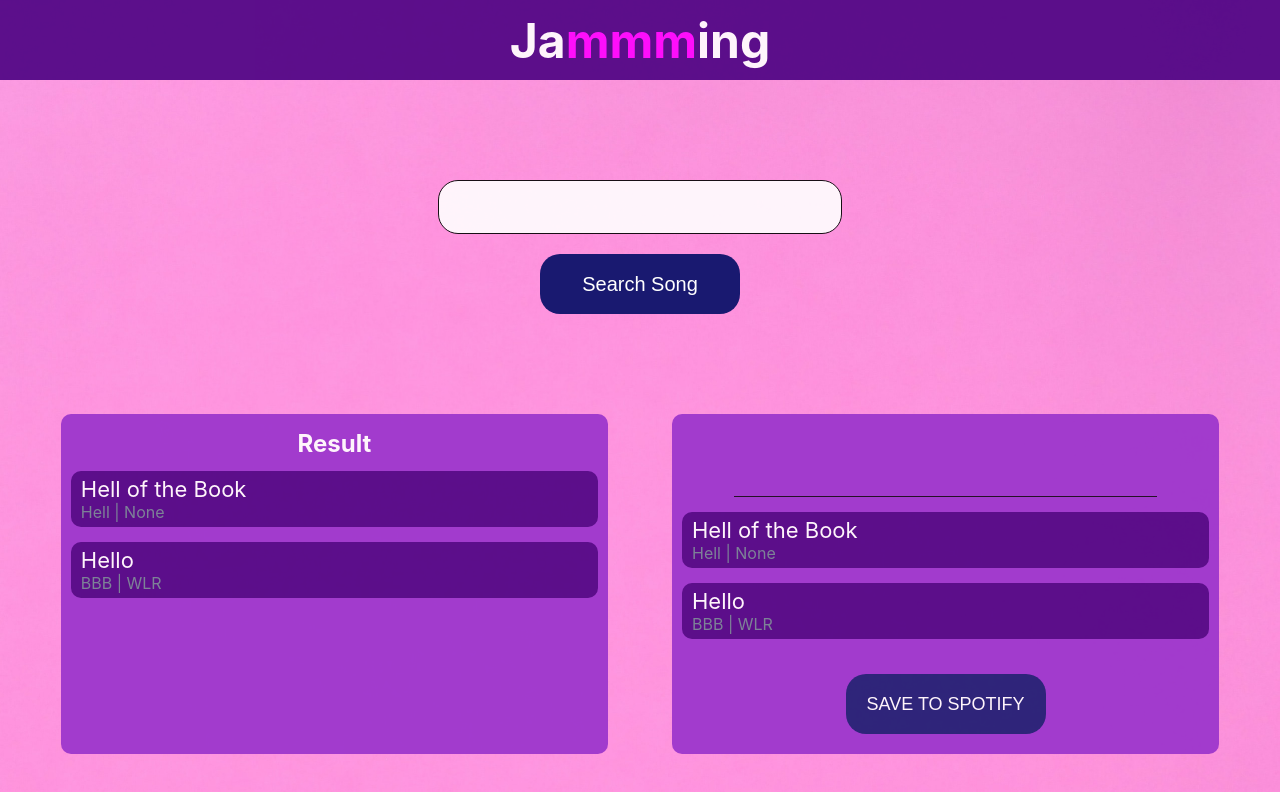
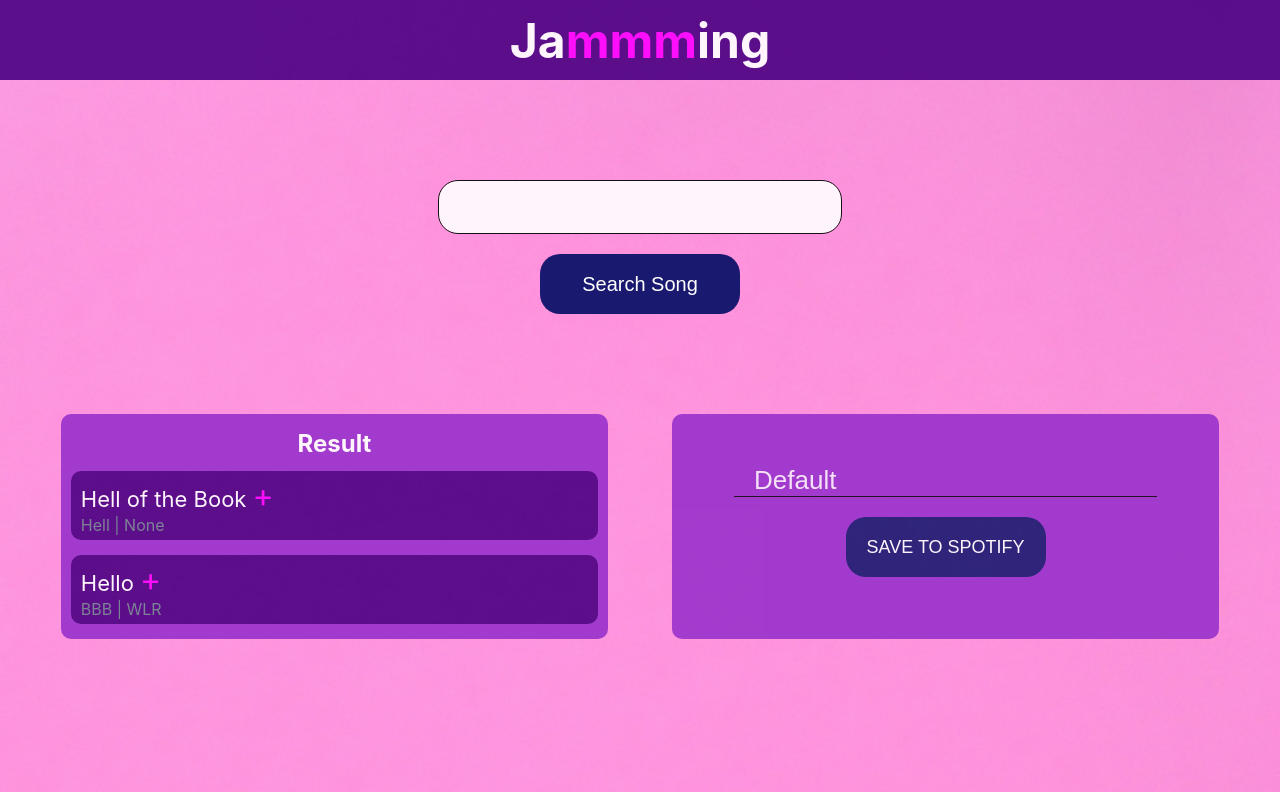
Before and after one commit to TagKir/jammming, a React (Create React App) app: page / in a window 1280 px wide. Shown: the top 792 px of the page. Built offline with nearby package versions, Linux system fonts and the light colour scheme.

Commit message:
changed 9 files

```diff
--- a/src/components/app/App.css
+++ b/src/components/app/App.css
@@ -29,6 +29,21 @@ span {
   color: fuchsia;
 }
 
+.SearchBar {
+  text-align: center;
+}
+
+input {
+  padding-left: 20px;
+  font-size: 32px;
+  margin-top: 100px;
+  width: 380px;
+  height: 50px;
+  border-radius: 20px;
+  border: 1px solid black;
+  opacity: 0.9;
+}
+
 button {
   margin-top: 20px;
   margin-bottom: 100px;
--- a/src/components/app/App.js
+++ b/src/components/app/App.js
@@ -1,10 +1,11 @@
 import "./App.css";
 import React, { useState } from "react";
-import SearchBar from "../search_bar/SearchBar.js";
-import SearchResults from "../search_results/SearchResults.js";
 import Tracklist from "../tracklist/Tracklist.js";
 
 function App() {
+  const client_id = "42774e0a12cd44d189d0dcbc18318dc2"; // Замените на ваш Client ID
+  const client_secret = "c5247a3ecd044f8dbd75fb84bb261b3f"; // Замените на ваш Client Secret
+
   return (
     <div className="App">
       <header>
@@ -12,10 +13,12 @@ function App() {
           Ja<span>mmm</span>ing
         </h1>
       </header>
-
-      <SearchBar />
-      <SearchResults />
-
+      <div className="SearchBar">
+        <form>
+          <input type="text" />
+        </form>
+      </div>
+      <button className="search_song">Search Song</button>
       <Tracklist />
     </div>
   );
--- a/src/components/search_bar/SearchBar.css
+++ /dev/null
@@ -1,14 +0,0 @@
-.SearchBar {
-  text-align: center;
-}
-
-input {
-  padding-left: 20px;
-  font-size: 32px;
-  margin-top: 100px;
-  width: 380px;
-  height: 50px;
-  border-radius: 20px;
-  border: 1px solid black;
-  opacity: 0.9;
-}
--- a/src/components/search_bar/SearchBar.js
+++ /dev/null
@@ -1,12 +0,0 @@
-import React from "react";
-import "./SearchBar.css";
-
-export default function SearchBar() {
-  return (
-    <div className="SearchBar">
-      <form>
-        <input type="text" />
-      </form>
-    </div>
-  );
-}
--- a/src/components/search_results/SearchResults.js
+++ /dev/null
@@ -1,5 +0,0 @@
-import React from "react";
-
-export default function SearchResults() {
-  return <button className="search_song">Search Song</button>;
-}
--- a/src/components/send/SendButton.css
+++ b/src/components/send/SendButton.css
@@ -0,0 +1,8 @@
+.save {
+  font-size: 18px;
+  margin-bottom: 20px;
+}
+.save:active {
+  transition: background-color 25ms;
+  background-color: navy;
+}
--- a/src/components/send/SendButton.js
+++ b/src/components/send/SendButton.js
@@ -0,0 +1,6 @@
+import "./SendButton.css";
+import React from "react";
+
+export default function SendButton() {
+  return <button className="save">SAVE TO SPOTIFY</button>;
+}
--- a/src/components/tracklist/Tracklist.css
+++ b/src/components/tracklist/Tracklist.css
@@ -30,8 +30,8 @@ h2 {
   display: inline-block;
 }
 
-.tracks ul,
-.chosen ul {
+.tracks li,
+.chosen li {
   background-color: indigo;
   text-align: start;
   padding-left: 0;
@@ -39,6 +39,7 @@ h2 {
   border-radius: 10px;
   padding: 5px 10px;
   justify-content: start;
+  list-style: none;
 }
 
 .name {
@@ -48,6 +49,10 @@ h2 {
 
 .artist_album {
   color: slategray;
+}
+
+.plus_button {
+  font-size: 32px;
 }
 
 .playlist_name_input {
@@ -62,12 +67,3 @@ h2 {
   border-radius: 0;
   padding-right: 20px;
 }
-
-.save {
-  font-size: 18px;
-  margin-bottom: 20px;
-}
-.save:active {
-  transition: background-color 25ms;
-  background-color: navy;
-}
--- a/src/components/tracklist/Tracklist.js
+++ b/src/components/tracklist/Tracklist.js
@@ -1,7 +1,30 @@
 import "./Tracklist.css";
 import React, { useState } from "react";
+import SendButton from "../send/SendButton.js";
 
-export default function Tracklist() {
+export default function Tracklist(props) {
+  const [input, setInput] = useState("Default");
+  const [chose, setChose] = useState([]);
+
+  function inputHandler(e) {
+    setInput(e.target.value);
+  }
+
+  function addCardToChosen(card) {
+    setChose((prev) => {
+      if (prev.find((c) => c.id === card.id)) {
+        return prev;
+      }
+      return [...prev, card];
+    });
+  }
+
+  function removeCardFromChosen(card) {
+    setChose((prev) => {
+      return [...prev.filter((c) => c.id !== card.id)];
+    });
+  }
+
   let cards = [
     {
       name: "Hell of the Book",
@@ -13,7 +36,7 @@ export default function Tracklist() {
       name: "Hello",
       artist: "BBB",
       album: "WLR",
-      id: 1,
+      id: 2,
     },
   ];
 
@@ -23,28 +46,50 @@ export default function Tracklist() {
         <h2>Result</h2>
         {cards.map((card) => {
           return (
-            <ul>
-              <li className="name">{card.name}</li>
-              <li className="artist_album">
+            <li key={card.id}>
+              <span className="name">{card.name} </span>
+              <span
+                className="plus_button"
+                onClick={() => addCardToChosen(card)}
+              >
+                +
+              </span>
+
+              <br />
+
+              <span className="artist_album">
                 {card.artist} | {card.album}
-              </li>
-            </ul>
+              </span>
+            </li>
           );
         })}
       </div>
       <div className="chosen">
-        <input className="playlist_name_input" />
-        {cards.map((card) => {
+        <input
+          className="playlist_name_input"
+          onChange={inputHandler}
+          value={input}
+        />
+
+        {chose.map((card) => {
           return (
-            <ul>
-              <li className="name">{card.name}</li>
-              <li className="artist_album">
+            <li key={card.id}>
+              <span className="name">{card.name} </span>
+              <span
+                className="plus_button"
+                onClick={() => removeCardFromChosen(card)}
+              >
+                -
+              </span>
+              <br></br>
+              <span className="artist_album">
                 {card.artist} | {card.album}
-              </li>
-            </ul>
+              </span>
+            </li>
           );
         })}
-        <button className="save">SAVE TO SPOTIFY</button>
+
+        <SendButton />
       </div>
     </div>
   );
```
